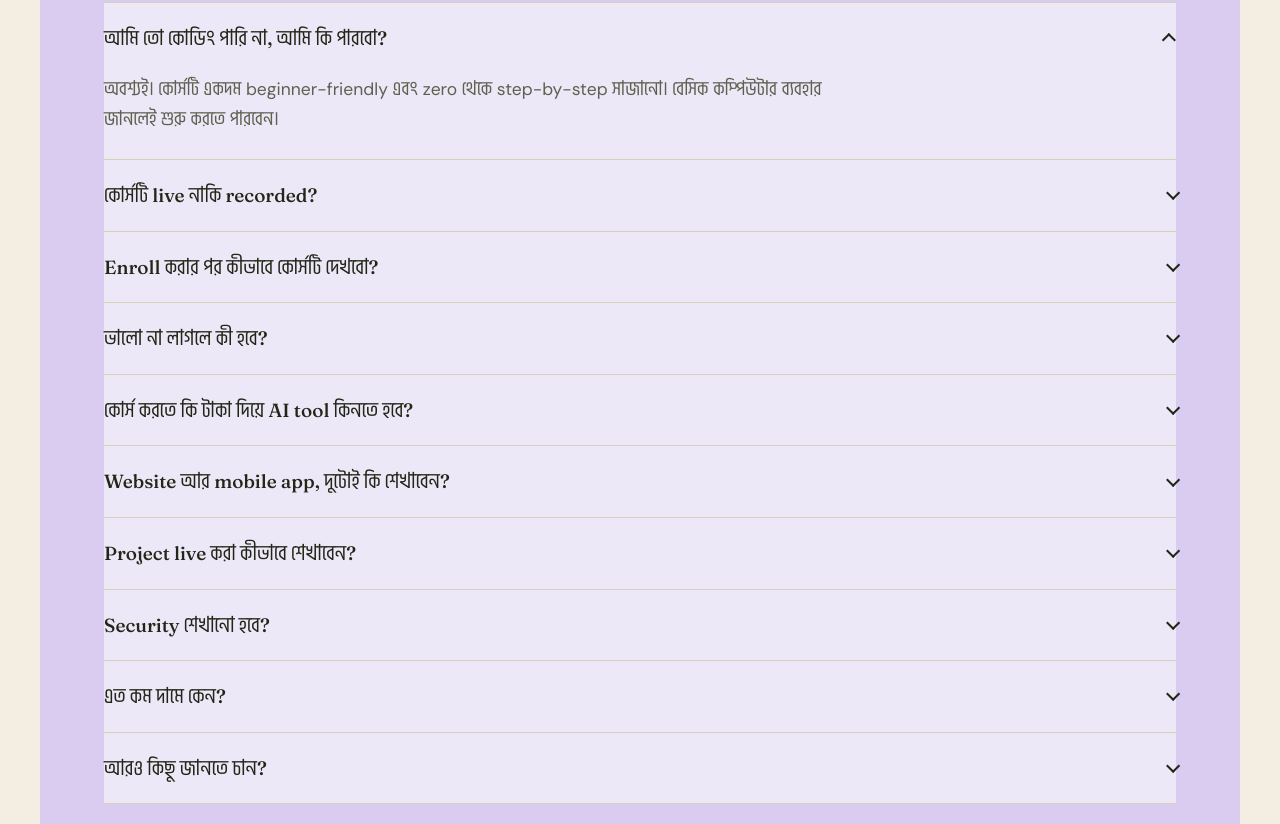
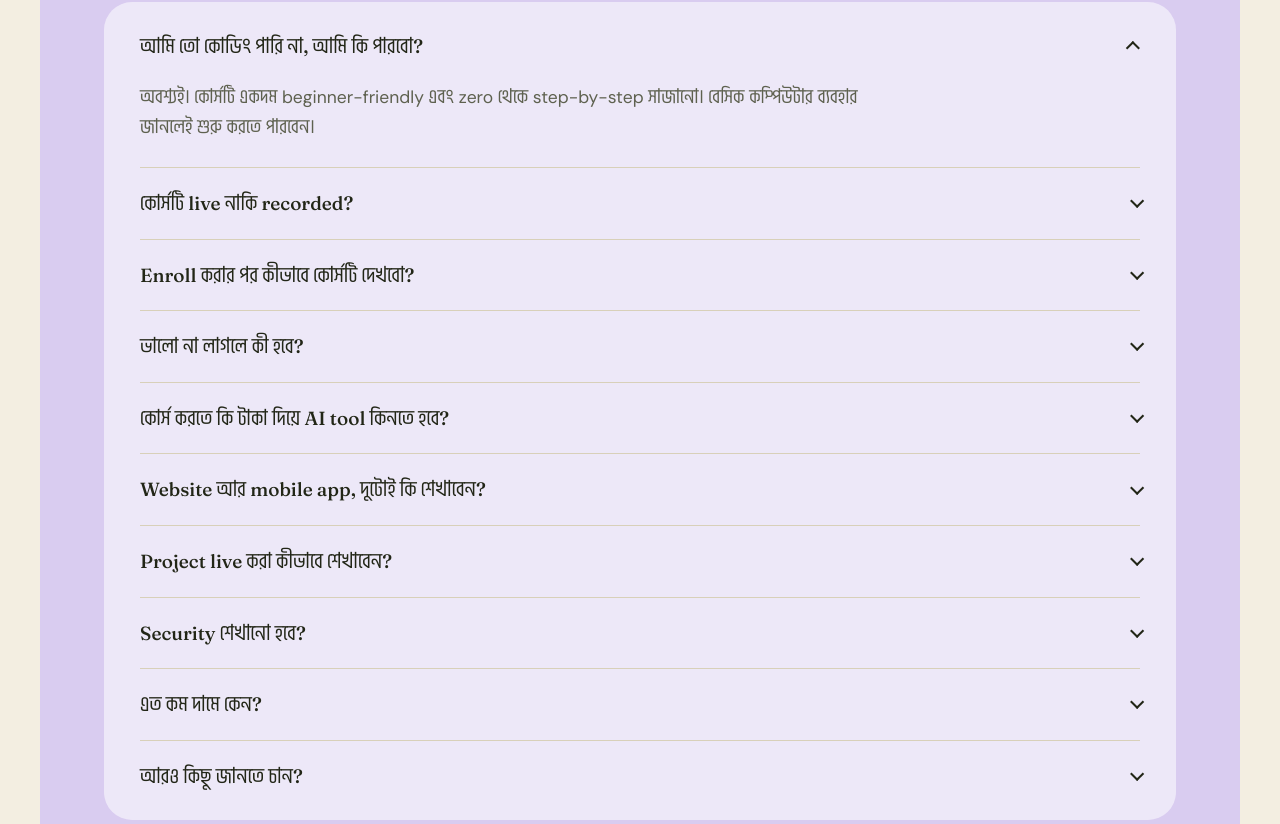
Before and after one commit to abdulllahel/afnan-landing, a plain HTML site: page v2/folk.html in a window 1280 px wide. Shown: the part 10636-11460 px from the top of the page. Drawn offline with Linux system fonts and the light colour scheme; a web font is replaced by a local one.

Commit message:
Folk: pad FAQ accordion inside its panel

```diff
--- a/v2/folk.css
+++ b/v2/folk.css
@@ -57,3 +57,9 @@ h1,h2{font-variation-settings:'opsz' 120}
 .acc{max-width:none}
 @media (max-width:1040px){.sec>.wrap{padding:56px 32px}}
 @media (max-width:680px){.sec>.wrap{padding:40px 20px;border-radius:30px;width:calc(100% - 24px)}.closing{margin-inline:12px;border-radius:30px}.hero-media{padding:16px}}
+#faq .acc{border-radius:28px;padding:8px 36px}
+#faq .acc details:first-child{border-top-color:transparent}
+#faq .acc details:last-child{border-bottom-color:transparent}
+#faq .faq summary{font-weight:500}
+#faq .faq details p{padding-right:48px}
+@media (max-width:680px){#faq .acc{padding:4px 18px;border-radius:22px}}
```
